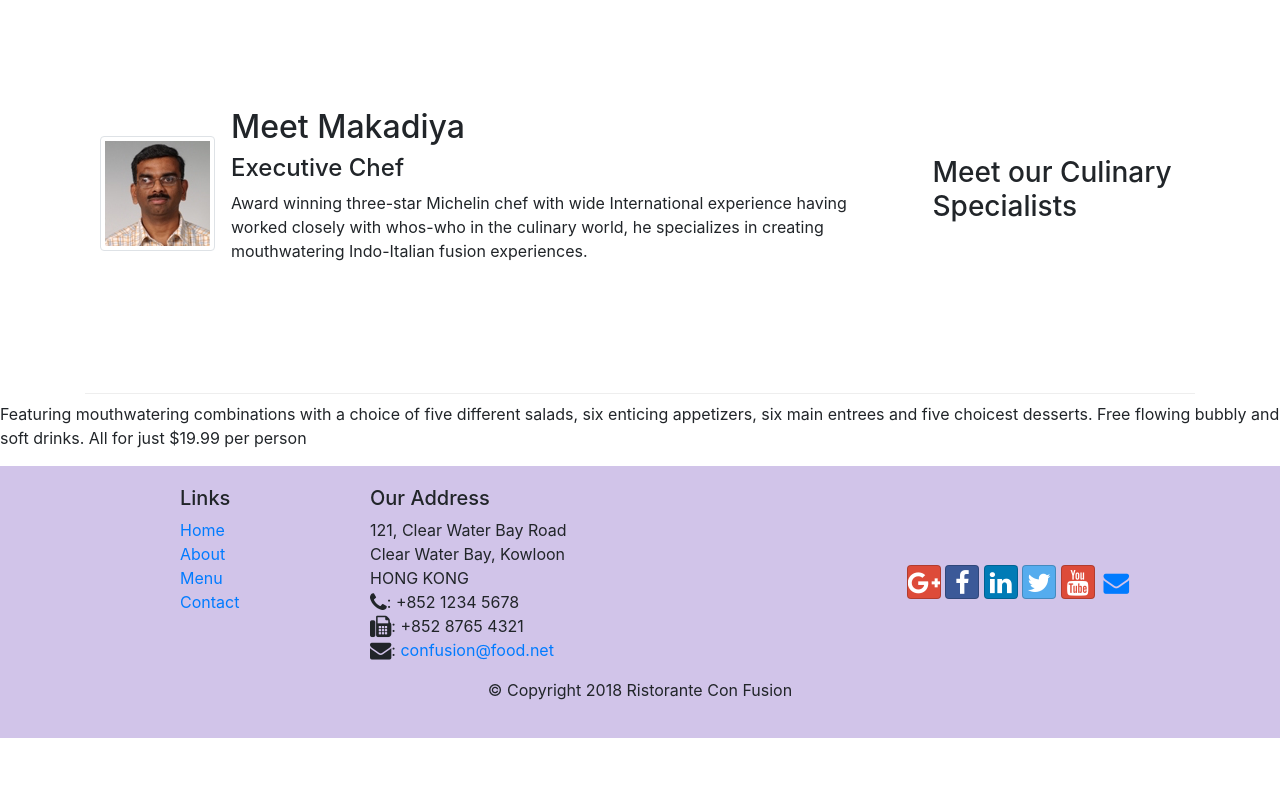
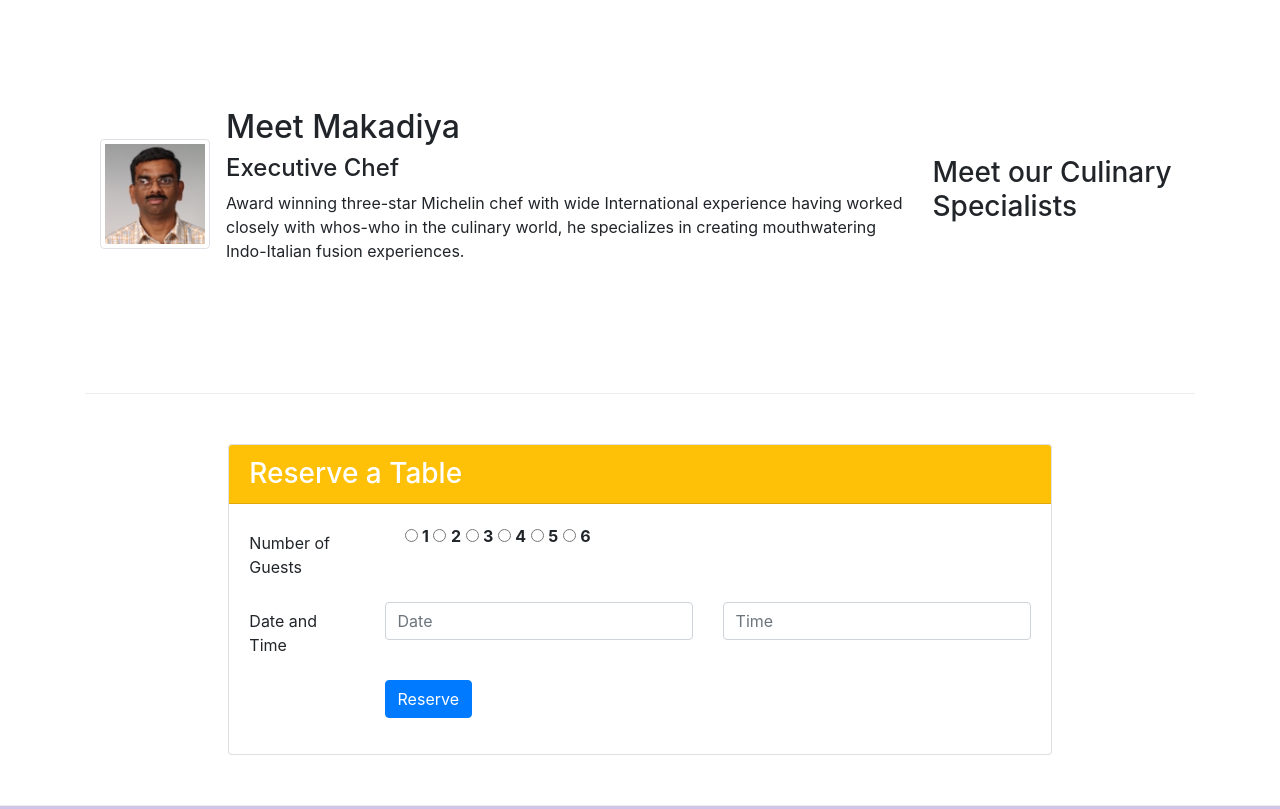
Before and after one commit to makadiyameet/bootstrap4, a website: page index.html in a window 1280 px wide. Shown: the part 1140-1949 px from the top of the page. Before the commit the page ends 1878 px from the top, so only its background shows below. Drawn offline with nearby package versions, Linux system fonts and the light colour scheme.

Commit message:
week-2 final commit and all task are complete

```diff
--- a/index.html
+++ b/index.html
@@ -41,8 +41,13 @@
                     <h1>Ristorante con Fusion</h1>
                     <p>We take inspiration from the World's best cuisines, and create a unique fusion experience. Our lipsmacking creations will tickle your culinary senses!</p>
                 </div>
-                <div class="col-12 col-sm align-self-center">
+                <div class="col-12 col-sm-3 align-self-center">
                     <img src="img/logo.png" class="img-fluid">
+                </div>
+                <div class="col-12 col-sm-3 align-self-center">
+                    <a role="button" class="buttons btn-warning btn-sm mr-3 ml-3 pr-3 pl-3" href="#Here">
+                        Reserve Table
+                    </a>
                 </div>
             </div>
         </div>
@@ -62,7 +67,7 @@
                             <span class="badge badge-danger">HOT</span>
                             <span class="badge badge-pill badge-secondary">$4.99</span>
                         </h2>
-                        <p>A unique combination of Indian Uthappam (pancake) and Italian pizza, topped with Cerignola olives, ripe vine cherry tomatoes, Vidalia onion, Guntur chillies and Buffalo Paneer.</p>
+                        <p class="d-none d-sm-block">A unique combination of Indian Uthappam (pancake) and Italian pizza, topped with Cerignola olives, ripe vine cherry tomatoes, Vidalia onion, Guntur chillies and Buffalo Paneer.</p>
                     </div>
                 </div>
             </div>
@@ -76,10 +81,10 @@
             <div class="col col-sm col-md">
                 <div class="media">
                     <div class="media-body">
-                        <h2 class="mt-0">Weekend Grand Buffet</h2>
-                        <p>Featuring mouthwatering combinations with a choice of five different salads, six enticing appetizers, six main entrees and five choicest desserts. Free flowing bubbly and soft drinks. All for just $19.99 per person </p>
+                        <h2 class="mt-0">Weekend Grand Buffet<span class="badge badge-danger">NEW</span></h2>
+                        <p class="d-none d-sm-block">Featuring mouthwatering combinations with a choice of five different salads, six enticing appetizers, six main entrees and five choicest desserts. Free flowing bubbly and soft drinks. All for just $19.99 per person </p>
                     </div>
-                    <img class="d-flex mr-3 img-thumbnail align-self-center" src="img/buffet.png" alt="alberto">
+                    <img class="d-flex mr-3 order-sm-last img-thumbnail align-self-center" src="img/buffet.png" alt="alberto">
                 </div>
             </div>
         </div>
@@ -90,20 +95,86 @@
             </div>
             <div class="col col-sm order-sm-first col-md">
                 <div class="media">
-                    <img class="d-flex mr-3 img-thumbnail align-self-center" src="img/alberto.png" alt="alberto">
+                    <img class="d-flex mr-3 img-thumbnail align-self-center" width="110px" height="110px" src="img/alberto.png" alt="alberto">
                     <div class="media-body">
                         <h2 class="mt-0">Meet Makadiya</h2>
                         <h4>Executive Chef</h4>
-                        <p>Award winning three-star Michelin chef with wide International experience having worked closely with whos-who in the culinary world, he specializes in creating mouthwatering Indo-Italian fusion experiences. </p>
+                        <p class="d-none d-sm-block">Award winning three-star Michelin chef with wide International experience having worked closely with whos-who in the culinary world, he specializes in creating mouthwatering Indo-Italian fusion experiences. </p>
                     </div>
                 </div>
            </div>
         </div>
     </div>
 
-    <h2></h2>
-    <p>Featuring mouthwatering combinations with a choice of five different salads, six enticing appetizers, six main entrees and five choicest desserts. Free flowing bubbly and soft drinks. All for just $19.99 per person </p>
+    <div class="row row-content align-items-center" id="Here">
+        <div class="col-12 col-sm-8 offset-sm-2">
+            <div class="card">
+                <h3 class="card-header bg-warning text-white">Reserve a Table</h3>
+                <div class="card-body">
+                    <form>
+                        <div class="form-group row">
+                            <label for="numberofguests" class="col-md-2 col-form-label">Number of Guests</label>
+                            <div class="col-md-10">
+                                <div class="form-check">
+                                    <input type="radio" class="form-radio-input"
+                                        name="Radio" id="1" value="1">
+                                    <label class="form-radio-label" for="1">
+                                        <strong>1</strong>
+                                    </label>
 
+                                    <input type="radio" class="form-radio-input"
+                                        name="Radio" id="2" value="2">
+                                    <label class="form-radio-label" for="2">
+                                        <strong>2</strong>
+                                    </label>
+
+                                    <input type="radio" class="form-radio-input"
+                                        name="Radio" id="3" value="3">
+                                    <label class="form-radio-label" for="3">
+                                        <strong>3</strong>
+                                    </label>
+
+                                    <input type="radio" class="form-radio-input"
+                                        name="Radio" id="4" value="4">
+                                    <label class="form-radio-label" for="4">
+                                        <strong>4</strong>
+                                    </label>
+
+                                    <input type="radio" class="form-radio-input"
+                                        name="Radio" id="5" value="5">
+                                    <label class="form-radio-label" for="5">
+                                        <strong>5</strong>
+                                    </label>
+
+                                    <input type="radio" class="form-radio-input"
+                                        name="Radio" id="6" value="6">
+                                    <label class="form-radio-label" for="6">
+                                        <strong>6</strong>
+                                    </label>
+                                </div>
+                            </div>
+                        </div>
+                        <div class="form-group row">
+                            <label for="numberofguests" class="col-md-2 col-form-label">Date and Time</label>
+                            <div class="col-md-5 ">
+                                <input type="text" class="form-control" id="date" name="date"
+                                placeholder="Date">
+                            </div>
+                            <div class="col-md-5">
+                                <input type="text" class="form-control" id="time" name="time"
+                                placeholder="Time">
+                            </div>
+                        </div>
+                        <div class="form-group row">
+                            <div class="col-md-10 offset-md-2">
+                                <button type="submit" class="btn btn-primary">Reserve</button>
+                            </div>
+                        </div>
+                    </form>
+                </div>
+            </div>
+        </div>
+    </div>
 
     <footer class="footer">
         <div class="container">
```
Also changed, not shown: 1 other file.
